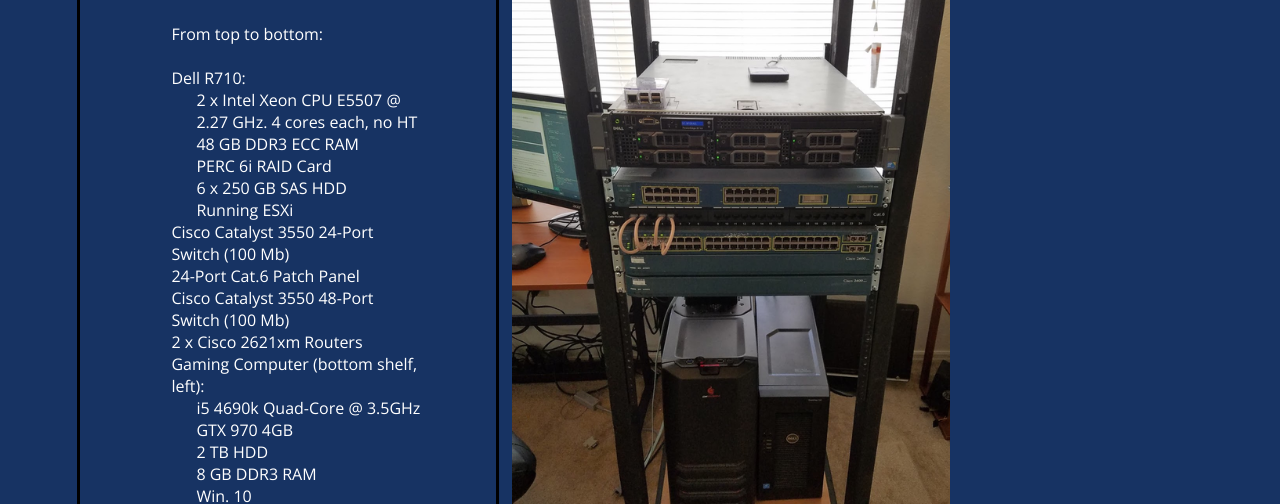
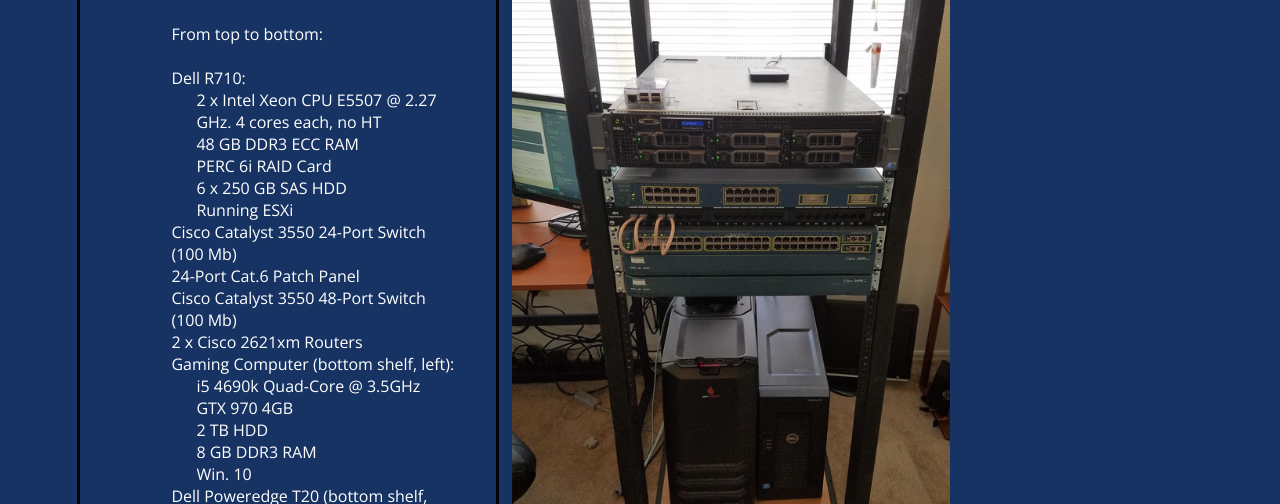
Before and after one commit to CBromwich/website, a plain HTML site: page homelab.html in a window 1280 px wide. Shown: the part 291-795 px from the top of the page. Drawn offline with nearby package versions, Linux system fonts and the light colour scheme.

Commit message:
Fixed height issue

```diff
--- a/main.css
+++ b/main.css
@@ -121,7 +121,7 @@
 #specs dl {
   position: relative;
   left: 16%;
-  width: 66%;
+  width: 75%;
   word-wrap: break-word;
 }
 
```
Also changed, not shown: homelab.html (line endings or trailing spaces).
